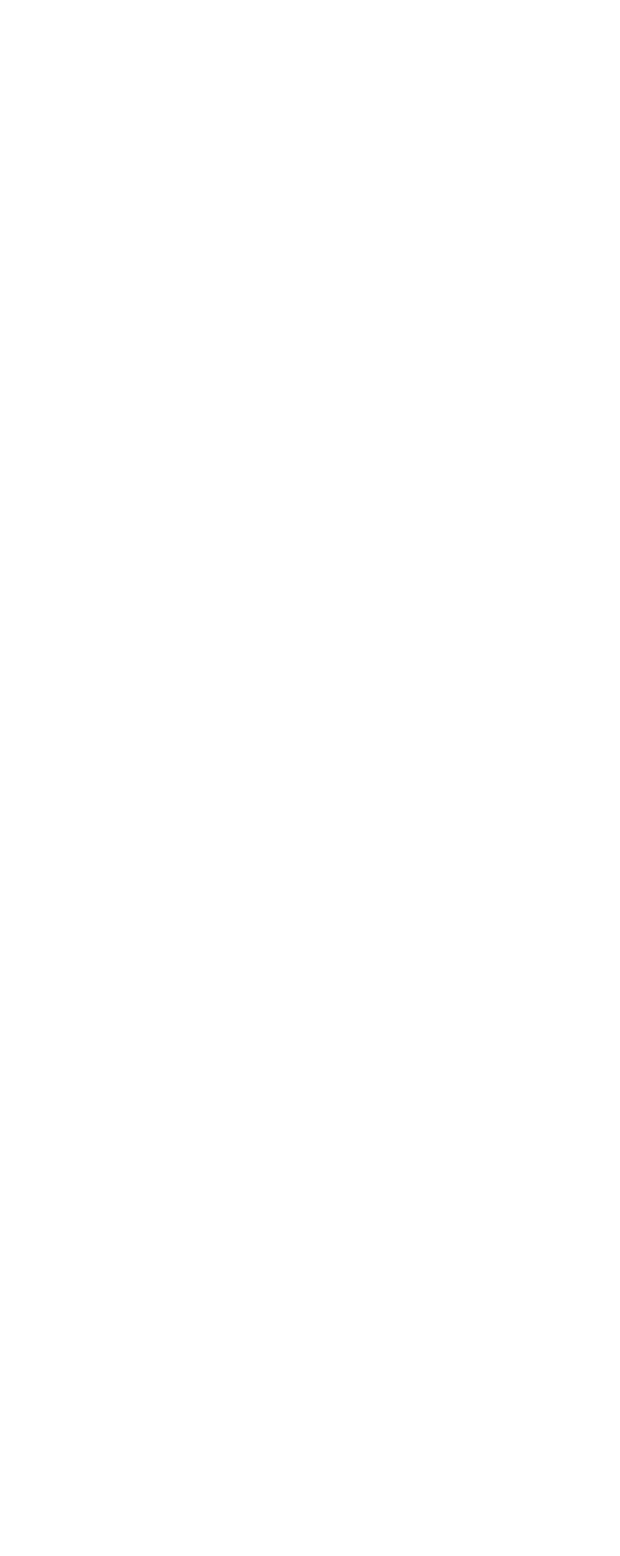
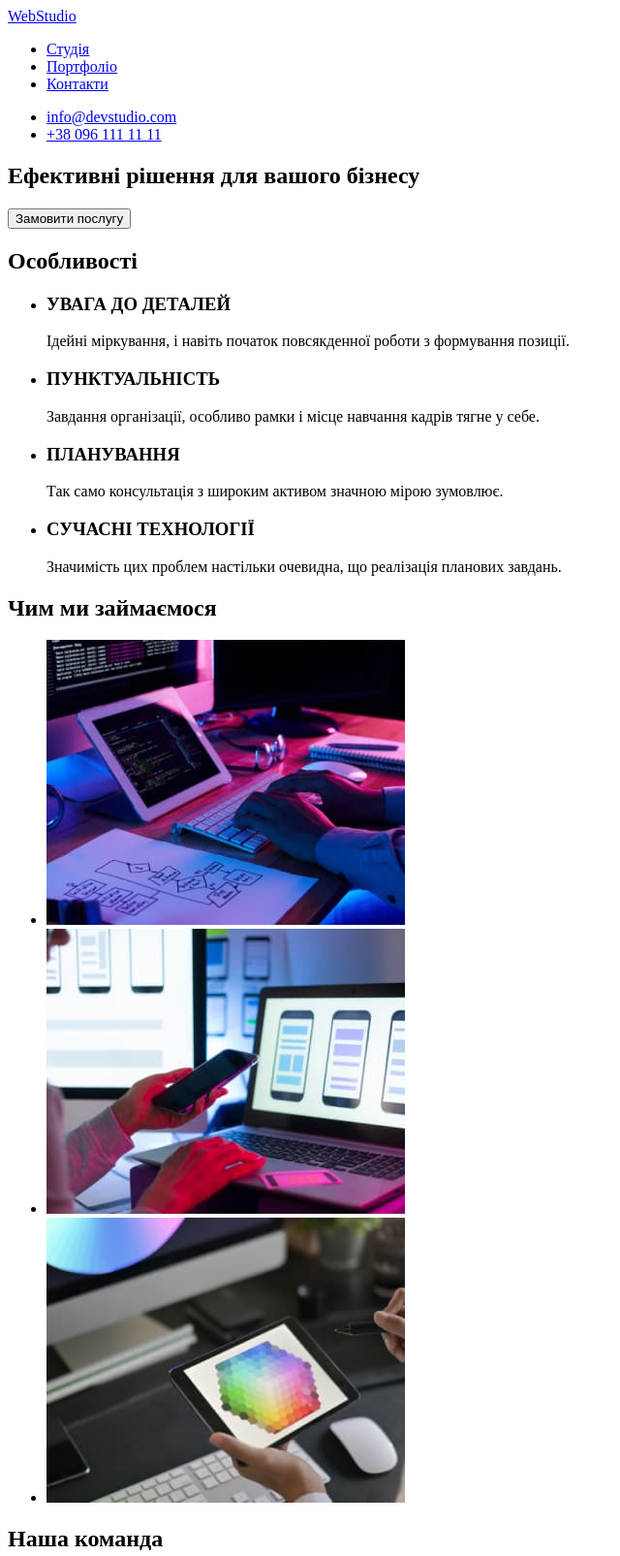
Before and after one commit to AnastasiiaYurchenko/goit-markup-hw-01, a plain HTML site: page index.html in a window 1280 px wide. Shown: the top 1605 px of the page at 97% size, without its empty margins (0-640 px from the left). Before the commit the page ends 800 px from the top, so only its background shows below. Drawn offline with Linux system fonts and the light colour scheme.

Commit message:
Змінює мову сторінки на українську

```diff
--- a/index.html
+++ b/index.html
@@ -1,5 +1,5 @@
 <!DOCTYPE html>
-<html lang="ua">
+<html lang="uk">
 <head>
     <meta charset="UTF-8">
     <meta http-equiv="X-UA-Compatible" content="IE=edge">
@@ -7,6 +7,89 @@
     <title>Студія </title>
 </head>
 <body>
-
+    <header>
+        <a href="#">WebStudio</a>
+        <nav>
+            <ul>
+                <li><a href="#">Студія</a></li>
+                <li><a href="#">Портфоліо</a></li>
+                <li><a href="#">Контакти</a></li>
+            </ul>
+        </nav>
+        <ul>
+            <li><a href="mailto:info@devstudio.com">info@devstudio.com</a></li>
+            <li><a href="tel:+380961111111">+38 096 111 11 11</a></li>
+        </ul>
+    </header>
+    <main>
+        <section>
+            <h1>Ефективні рішення для вашого бізнесу</h1>
+            <button type="button">Замовити послугу</button>
+        </section>
+        <section>
+            <h2>Особливості</h2>
+            <ul>
+                <li>
+                    <h3>УВАГА ДО ДЕТАЛЕЙ</h3>
+                    <p>Ідейні міркування, і навіть початок повсякденної роботи з формування позиції.</p>
+                </li>
+                <li>
+                    <h3>ПУНКТУАЛЬНІСТЬ</h3>
+                    <p>Завдання організації, особливо рамки і місце навчання кадрів тягне у себе.</p>
+                </li>
+                <li>
+                    <h3>ПЛАНУВАННЯ</h3>
+                    <p>Так само консультація з широким активом значною мірою зумовлює.</p>
+                </li>
+                <li>
+                    <h3>СУЧАСНІ ТЕХНОЛОГІЇ</h3>
+                    <p>Значимість цих проблем настільки очевидна, що реалізація планових завдань.</p>
+                </li>
+            </ul>
+        </section>
+        <section>
+            <h2>Чим ми займаємося</h2>
+            <ul>
+                <li><img src="./images/img1.jpg" alt="Набір коду з планшету" width="370"></li>
+                <li><img src="./images/img2.jpg" alt="Набір коду з телефону" width="370"></li>
+                <li><img src="./images/img3.jpg" alt="Планшет з зображенням мозаїки в руках" width="370"></li>
+            </ul>
+        </section>
+        <section>
+            <h2>Наша команда</h2>
+            <ul>
+                <li>
+                    <img src="./images/photo1.jpg" alt="Молодий чоловік в темній сорочці" width="270">
+                    <h3>Ігор Дем'яненко</h3>
+                    <p>Product Designer</p>
+                </li>
+                <li>
+                    <img src="./images/photo2.jpg" alt="Дівчина блондинка в окулярах" width="270">
+                    <h3>Ольга Рєпіна</h3>
+                    <p>Frontend Developer</p>
+                </li>
+                <li>
+                    <img src="./images/photo3.jpg" alt="Молодий чоловік в світлій сорочці" width="270">
+                    <h3>Микола Тарасов</h3>
+                    <p>Marketing</p>
+                </li>
+                <li>
+                    <img src="./images/photo4.jpg" alt="Молодий чоловік в окулярах в темній футболці" width="270">
+                    <h3>Михайло Єрмаков</h3>
+                    <p>UI Designer</p>
+                </li>
+            </ul>
+        </section>
+    </main>
+    <footer>
+        <a href="#">WebStudio</a>
+        <address>
+            <ul>
+                <li><a href="https://www.google.com.ua/maps/place/%D0%B1%D1%83%D0%BB.+%D0%9B%D0%B5%D1%81%D0%B8+%D0%A3%D0%BA%D1%80%D0%B0%D0%B8%D0%BD%D0%BA%D0%B8,+26,+%D0%9A%D0%B8%D0%B5%D0%B2,+02000/@50.4265841,30.5361971,17z/data=!3m1!4b1!4m6!3m5!1s0x40d4cf0e033ecbe9:0x57a4dffefec77da0!8m2!3d50.4265807!4d30.5383858!16s%2Fg%2F1tctq5jv?hl=ru" target="_blank" rel="noreferrer nofollow noopener">м. Київ, пр-т Лесі Українки, 26</a></li>
+                <li><a href="mailto:info@devstudio.com">info@devstudio.com</a></li>
+                <li><a href="tel:+380961111111">+38 096 111 11 11</a></li>
+            </ul>
+        </address>
+    </footer>
 </body>
 </html>
```
